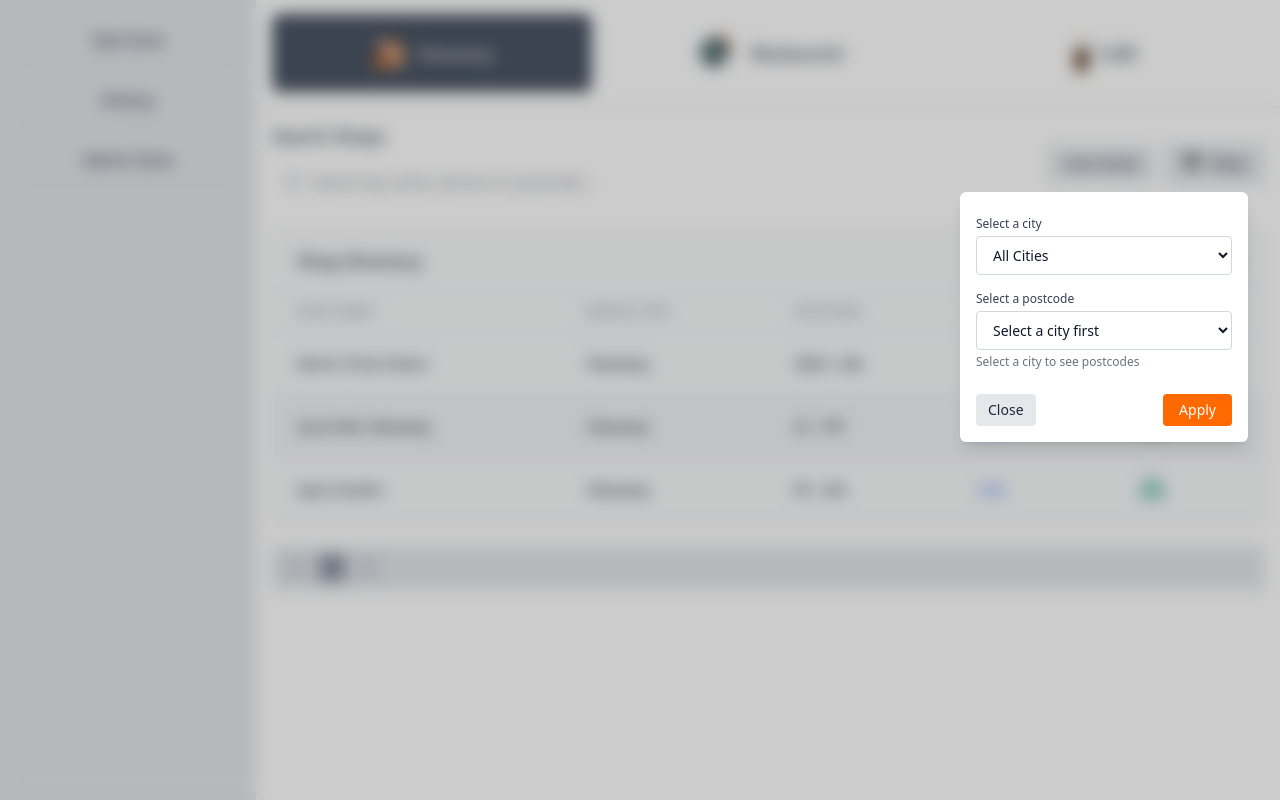
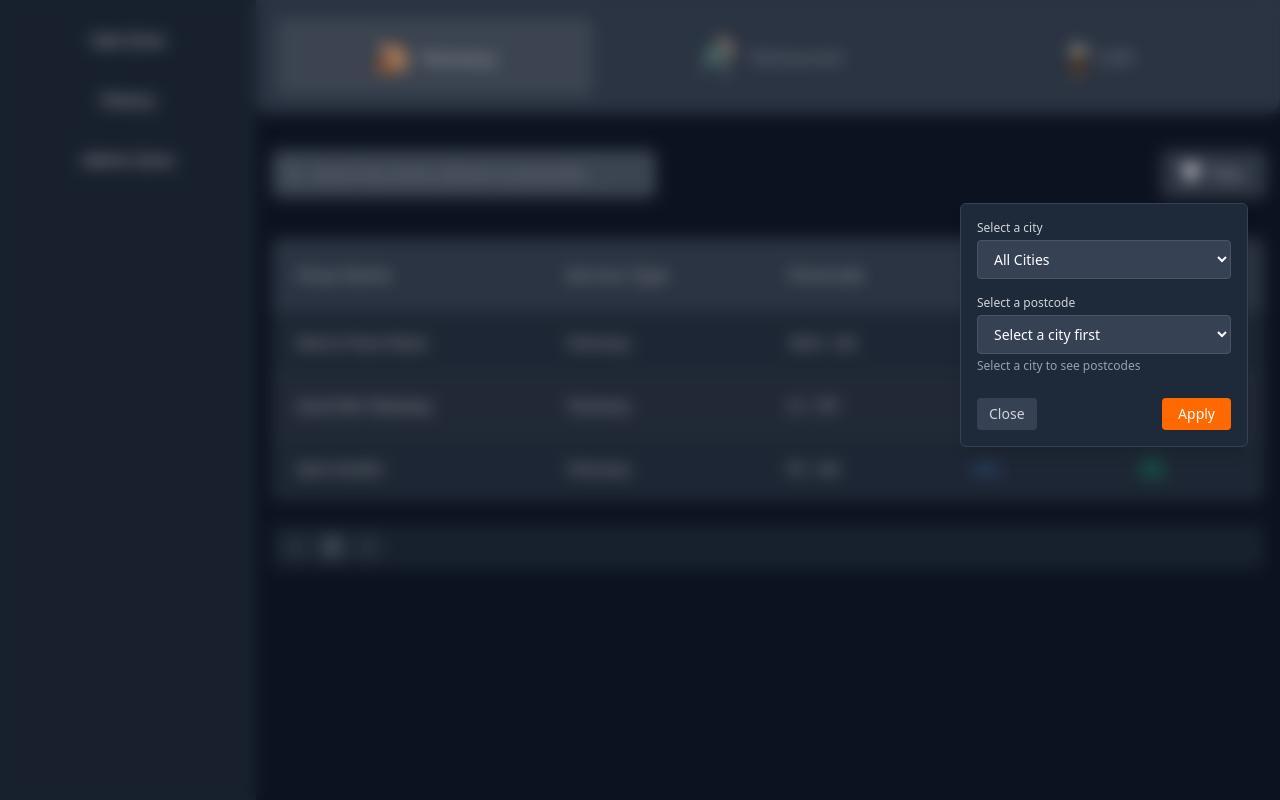
Before and after one commit to FardadAnsari/Sale-Cold-Call-Dashboard, a React (Vite) app: page / in a window 1280 px wide. Both pictures are taken after a click on the button "Filter". Built offline with nearby package versions, Linux system fonts and the light colour scheme.

Commit message:
Fix: UI Enhanced and Pages divided

```diff
--- a/src/App.jsx
+++ b/src/App.jsx
@@ -1,7 +1,7 @@
 import React, { useState } from 'react';
 import { Routes, Route, Navigate, Outlet } from 'react-router-dom';
 import Sidebar from './components/Sidebar';
-import SaleZone from './components/SaleZone';
+import SaleZone from './Pages/SaleZone';
 import ShopDetailsPage from './components/ShopDetailsPage';
 
 const Layout = ({ isDarkMode, toggleDarkMode }) => {
@@ -16,7 +16,7 @@ const Layout = ({ isDarkMode, toggleDarkMode }) => {
 };
 
 const App = () => {
-  const [isDarkMode, setIsDarkMode] = useState(false);
+  const [isDarkMode, setIsDarkMode] = useState(true); // Changed from false to true
 
   const toggleDarkMode = () => {
     setIsDarkMode(!isDarkMode);
--- a/src/components/SaleZone.jsx
+++ b/src/Pages/SaleZone.jsx
@@ -1,13 +1,13 @@
 import React, { useState } from 'react';
-import Table from './Table';
-import Search from './Search';
-import Pagination from './Pagination';
-import ShopDetails from './ShopDetails';
+import Table from '../components/Table';
+import Search from '../components/Search';
+import Pagination from '../components/Pagination';
+import ShopDetails from '../components/ShopDetails';
 import { RestaurantIcon, CafeIcon, FilterIcon } from 'src/Icons';
 import takeawayImg from '../images/takeaway.png';
 import mockShopData from '../mockData';
 
-const SaleZone = ({ isDarkMode, toggleDarkMode }) => {
+const SaleZone = () => {
   const [searchTerm, setSearchTerm] = useState('');
   const [filters, setFilters] = useState({ city: '', postcode: '', category: 'Takeaway' });
   const [tempFilters, setTempFilters] = useState({ city: '', postcode: '' });
@@ -15,6 +15,8 @@ const SaleZone = ({ isDarkMode, toggleDarkMode }) => {
   const [selectedShop, setSelectedShop] = useState(null);
   const [currentPage, setCurrentPage] = useState(1);
   const itemsPerPage = 10;
+
+  const isDarkMode = true;
 
   const uniqueCities = [...new Set(mockShopData.map((shop) => shop.city))];
   const uniquePostcodes = [...new Set(mockShopData.map((shop) => shop.postcode))];
@@ -99,18 +101,18 @@ const SaleZone = ({ isDarkMode, toggleDarkMode }) => {
   };
 
   return (
-    <div className={`${isDarkMode ? 'bg-gray-900 text-white' : 'text-gray-900'} min-h-screen`}>
-      <header className={`p-0 shadow-sm ${isDarkMode ? 'bg-gray-800' : 'bg-white'}`}>
+    <div className={`bg-gray-900 text-white min-h-screen`}>
+      <header className={`p-0 shadow-sm bg-gray-800`}>
         <div className="container mx-auto">
-          <div className={`flex px-2 py-3 rounded-b-2xl ${isDarkMode ? 'bg-gray-700' : 'bg-white'}`}>
+          <div className={`flex px-3 py-4 rounded-b-2xl bg-gray-700`}>
             {orderedCategories.map((category) => (
               <button
                 key={category}
                 onClick={() => handleCategoryClick(category)}
                 className={`flex-1 flex items-center justify-center gap-2 text-lg border-0 transition-all duration-300 text-center py-4 ${
                   filters.category === category
-                    ? 'bg-gray-600 text-white scale-95 rounded-lg'
-                    : `${isDarkMode ? 'bg-gray-700' : 'bg-white'} text-gray-900`
+                    ? 'bg-gray-600 text-gray-200 scale-95 rounded-lg'
+                    : 'bg-gray-700 text-gray-400'
                 }`}
               >
                 {getIconForCategory(category)}
@@ -121,21 +123,11 @@ const SaleZone = ({ isDarkMode, toggleDarkMode }) => {
         </div>
       </header>
       <main className={`container mx-auto p-4 space-y-6`}>
-        <div className="flex justify-between items-center">
+        <div className="flex justify-between items-center mt-5 pb-4">
           <div className="max-w-md md:max-w-xl lg:max-w-2xl flex-grow">
             <Search searchTerm={searchTerm} setSearchTerm={setSearchTerm} isDarkMode={isDarkMode} />
           </div>
           <div className="flex items-center space-x-3 ml-4">
-            <button
-              onClick={toggleDarkMode}
-              className={`px-4 py-2 text-sm rounded transition-colors ${
-                isDarkMode
-                  ? 'bg-gray-700 text-gray-200 hover:bg-gray-600'
-                  : 'bg-gray-200 text-gray-800 hover:bg-gray-300'
-              }`}
-            >
-              {isDarkMode ? 'Light Mode' : 'Dark Mode'}
-            </button>
             <div className="relative inline-block text-left">
               <button
                 onClick={() => {
@@ -145,14 +137,9 @@ const SaleZone = ({ isDarkMode, toggleDarkMode }) => {
                   });
                   setShowFilters(true);
                 }}
-                className={`flex items-center gap-2 px-4 py-2 rounded transition-colors ${
-                  isDarkMode
-                    ? 'bg-dark-700 border text-gray-200 hover:bg-gray-600'
-                    : 'bg-gray-200 text-gray-800 hover:bg-gray-300'
-                }`}
+                className={`flex items-center gap-2 px-4 py-2 rounded transition-colors bg-gray-700 border text-gray-200 hover:bg-gray-600`}
               >
-
-                <FilterIcon fill={isDarkMode ? 'white' : 'gray'}/>
+                <FilterIcon fill={'white'} />
                 <span>Filter</span>
               </button>
               {showFilters && (
@@ -162,25 +149,18 @@ const SaleZone = ({ isDarkMode, toggleDarkMode }) => {
                     onClick={() => setShowFilters(false)}
                   ></div>
                   <div
-                    className={`absolute right-4 mt-2 w-72 rounded-md shadow-lg z-50 ${
-                      isDarkMode ? 'bg-gray-800 border border-gray-700' : 'bg-white'
-                    }`}
+                    className={`absolute right-4 mt-2 w-72 rounded-md shadow-lg z-50 bg-gray-800 border border-gray-700`}
                   >
                     <div className="p-4">
-                      <h3 className={`text-sm font-medium mb-2 ${isDarkMode ? 'text-gray-200' : 'text-gray-900'}`}>
-
-                      </h3>
                       <div className="mb-4">
-                        <label htmlFor="filter-city" className={`block text-xs font-medium mb-1 ${isDarkMode ? 'text-gray-300' : 'text-gray-700'}`}>
+                        <label htmlFor="filter-city" className={`block text-xs font-medium mb-1 text-gray-300`}>
                           Select a city
                         </label>
                         <select
                           id="filter-city"
                           value={tempFilters.city}
                           onChange={handleCityChange}
-                          className={`w-full px-3 py-2 text-sm rounded border focus:outline-none focus:ring-2 focus:ring-blue-500 ${
-                            isDarkMode ? 'bg-gray-700 border-gray-600' : 'border-gray-300'
-                          }`}
+                          className={`w-full px-3 py-2 text-sm rounded border focus:outline-none focus:ring-2 focus:ring-blue-500 bg-gray-700 border-gray-600`}
                         >
                           <option value="">All Cities</option>
                           {uniqueCities.map((city) => (
@@ -189,7 +169,7 @@ const SaleZone = ({ isDarkMode, toggleDarkMode }) => {
                         </select>
                       </div>
                       <div className="mb-4">
-                        <label htmlFor="filter-postcode" className={`block text-xs font-medium mb-1 ${isDarkMode ? 'text-gray-300' : 'text-gray-700'}`}>
+                        <label htmlFor="filter-postcode" className={`block text-xs font-medium mb-1 text-gray-300`}>
                           Select a postcode
                           {tempFilters.city && <span className="text-xs ml-1 opacity-75">({tempFilters.city})</span>}
                         </label>
@@ -198,9 +178,7 @@ const SaleZone = ({ isDarkMode, toggleDarkMode }) => {
                           value={tempFilters.postcode}
                           onChange={handlePostcodeChange}
                           disabled={!tempFilters.city}
-                          className={`w-full px-3 py-2 text-sm rounded border focus:outline-none focus:ring-2 focus:ring-blue-500 ${
-                            isDarkMode ? 'bg-gray-700 border-gray-600' : 'border-gray-300'
-                          }`}
+                          className={`w-full px-3 py-2 text-sm rounded border focus:outline-none focus:ring-2 focus:ring-blue-500 bg-gray-700 border-gray-600`}
                         >
                           <option value="">
                             {tempFilters.city
@@ -224,7 +202,7 @@ const SaleZone = ({ isDarkMode, toggleDarkMode }) => {
                               ))}
                         </select>
                         {!tempFilters.city && (
-                          <p className={`mt-1 text-xs ${isDarkMode ? 'text-gray-400' : 'text-gray-500'}`}>
+                          <p className={`mt-1 text-xs text-gray-400`}>
                             Select a city to see postcodes
                           </p>
                         )}
@@ -232,11 +210,7 @@ const SaleZone = ({ isDarkMode, toggleDarkMode }) => {
                       <div className="flex justify-between pt-2">
                         <button
                           onClick={() => setShowFilters(false)}
-                          className={`px-3 py-1.5 text-sm rounded transition-colors ${
-                            isDarkMode
-                              ? 'bg-gray-700 hover:bg-gray-600 text-gray-300'
-                              : 'bg-gray-200 hover:bg-gray-300 text-gray-800'
-                          }`}
+                          className={`px-3 py-1.5 text-sm rounded transition-colors bg-gray-700 hover:bg-gray-600 text-gray-300`}
                         >
                           Close
                         </button>
@@ -265,9 +239,7 @@ const SaleZone = ({ isDarkMode, toggleDarkMode }) => {
       {selectedShop && (
         <div className="fixed inset-0 flex items-center justify-center bg-black bg-opacity-70 z-50 p-4">
           <div
-            className={`relative rounded-lg shadow-xl overflow-auto max-w-5xl w-full ${
-              isDarkMode ? 'bg-gray-800' : 'bg-white'
-            }`}
+            className={`relative rounded-lg shadow-xl overflow-auto max-w-5xl w-full bg-gray-800`}
             style={{ maxHeight: '90vh' }}
           >
             <button
--- a/src/components/Sidebar.jsx
+++ b/src/components/Sidebar.jsx
@@ -8,10 +8,10 @@ const Sidebar = ({ isDarkMode }) => {
           <li>
             <Link
               to="/"
-              className={`block w-full text-center py-3 px-4 rounded-md font-medium transition-colors ${
+              className={`block w-full text-center py-3 px-4 rounded-lg font-medium transition-all duration-300 transform ${
                 isDarkMode
-                  ? 'hover:bg-gray-600 text-white'
-                  : 'hover:bg-gray-100 text-gray-800 shadow-sm'
+                  ? 'hover:bg-gray-700 hover:scale-105 hover:shadow-lg text-white focus:outline-none focus:ring-4 focus:ring-gray-500/50 focus:ring-offset-2 focus:ring-offset-gray-800 focus:bg-gray-600 active:bg-gray-600'
+                  : 'hover:bg-gray-300 hover:scale-105 hover:shadow-xl text-gray-800 shadow-sm focus:outline-none focus:ring-4 focus:ring-gray-400/50 focus:ring-offset-2 focus:ring-offset-gray-200 focus:bg-gray-300 active:bg-gray-400'
               }`}
             >
               Sale Zone
@@ -20,10 +20,10 @@ const Sidebar = ({ isDarkMode }) => {
           <li>
             <Link
               to="/history"
-              className={`block w-full text-center py-3 px-4 rounded-md font-medium transition-colors ${
+              className={`block w-full text-center py-3 px-4 rounded-lg font-medium transition-all duration-300 transform ${
                 isDarkMode
-                  ? 'hover:bg-gray-600 text-white'
-                  : 'hover:bg-gray-100 text-gray-800 shadow-sm'
+                  ? 'hover:bg-gray-700 hover:scale-105 hover:shadow-lg text-white focus:outline-none focus:ring-4 focus:ring-gray-500/50 focus:ring-offset-2 focus:ring-offset-gray-800 focus:bg-gray-600 active:bg-gray-600'
+                  : 'hover:bg-gray-300 hover:scale-105 hover:shadow-xl text-gray-800 shadow-sm focus:outline-none focus:ring-4 focus:ring-gray-400/50 focus:ring-offset-2 focus:ring-offset-gray-200 focus:bg-gray-300 active:bg-gray-400'
               }`}
             >
               History
@@ -32,10 +32,10 @@ const Sidebar = ({ isDarkMode }) => {
           <li>
             <Link
               to="/admin"
-              className={`block w-full text-center py-3 px-4 rounded-md font-medium transition-colors ${
+              className={`block w-full text-center py-3 px-4 rounded-lg font-medium transition-all duration-300 transform ${
                 isDarkMode
-                  ? 'hover:bg-gray-600 text-white'
-                  : 'hover:bg-gray-100 text-gray-800 shadow-sm'
+                  ? 'hover:bg-gray-700 hover:scale-105 hover:shadow-lg text-white focus:outline-none focus:ring-4 focus:ring-gray-500/50 focus:ring-offset-2 focus:ring-offset-gray-800 focus:bg-gray-600 active:bg-gray-600'
+                  : 'hover:bg-gray-300 hover:scale-105 hover:shadow-xl text-gray-800 shadow-sm focus:outline-none focus:ring-4 focus:ring-gray-400/50 focus:ring-offset-2 focus:ring-offset-gray-200 focus:bg-gray-300 active:bg-gray-400'
               }`}
             >
               Admin Zone
--- a/src/components/search.jsx
+++ b/src/components/search.jsx
@@ -11,9 +11,9 @@ const Search = ({ searchTerm, setSearchTerm, isDarkMode }) => {
 
   return (
     <div className="max-w-md mx-auto md:mx-0">
-      <label htmlFor="search" className={`block text-lg font-medium mb-2 ${isDarkMode ? 'text-gray-200' : 'text-gray-900'}`}>
+      {/* <label htmlFor="search" className={`block text-lg font-medium mb-2 ${isDarkMode ? 'text-gray-200' : 'text-gray-900'}`}>
         Search Shops
-      </label>
+      </label> */}
       <div className="relative">
         <input
           id="search"
@@ -23,8 +23,8 @@ const Search = ({ searchTerm, setSearchTerm, isDarkMode }) => {
           placeholder="Search by name, phone or postcode..."
           className={`w-full sm:w-80 md:w-96 pl-10 pr-10 py-3 rounded-lg focus:ring-2 focus:ring-blue-500 ${
             isDarkMode
-              ? 'bg-transparent border-none text-white focus:border-blue-400 focus:ring-blue-400'
-              : 'bg-transparent border-none text-gray-900 focus:border-blue-500 focus:ring-blue-500'
+              ? 'bg-gray-600 text-white focus:border-blue-400 focus:ring-blue-400'
+              : 'bg-gray-100 text-gray-900 focus:border-blue-500 focus:ring-blue-500'
           }`}
           style={{ outline: 'none', boxShadow: 'none' }}
         />
--- a/src/components/table.jsx
+++ b/src/components/table.jsx
@@ -16,21 +16,21 @@ const Table = ({ shops = [], isDarkMode }) => {
     return (
       <tr key={`skeleton-${index}`} className={`cursor-pointer ${rowBgClass}`}>
         <td className={`px-6 py-4 whitespace-nowrap text-sm font-medium ${isDarkMode ? 'text-gray-200' : 'text-gray-900'}`}>
-          <div className={`h-4 rounded w-3/4 ${isDarkMode ? 'bg-gray-700' : 'bg-gray-200'}`}></div>
+          <div className={`h-6 rounded w-3/4 ${isDarkMode ? 'bg-gray-700' : 'bg-gray-200'}`}></div>
         </td>
         <td className={`px-6 py-4 whitespace-nowrap text-sm ${isDarkMode ? 'text-gray-300' : 'text-gray-900'}`}>
-          <div className={`h-4 rounded w-1/2 ${isDarkMode ? 'bg-gray-700' : 'bg-gray-200'}`}></div>
+          <div className={`h-6 rounded w-1/2 ${isDarkMode ? 'bg-gray-700' : 'bg-gray-200'}`}></div>
         </td>
         <td className={`px-6 py-4 whitespace-nowrap text-sm ${isDarkMode ? 'text-gray-300' : 'text-gray-900'}`}>
-          <div className={`h-4 rounded w-1/3 ${isDarkMode ? 'bg-gray-700' : 'bg-gray-200'}`}></div>
+          <div className={`h-6 rounded w-1/3 ${isDarkMode ? 'bg-gray-700' : 'bg-gray-200'}`}></div>
         </td>
         <td className={`px-6 py-4 whitespace-nowrap text-sm ${isDarkMode ? 'text-blue-400' : 'text-blue-600'}`}>
-          <div className={`h-4 rounded w-1/5 ${isDarkMode ? 'bg-gray-700' : 'bg-gray-200'}`}></div>
+          <div className={`h-6 rounded w-1/5 ${isDarkMode ? 'bg-gray-700' : 'bg-gray-200'}`}></div>
         </td>
         <td className={`px-6 py-4 whitespace-nowrap ${isDarkMode ? 'text-gray-300' : 'text-gray-900'}`}>
           <div className={`inline-flex items-center px-2.5 py-0.5 rounded-full text-xs font-medium ${isDarkMode ? 'bg-gray-700' : 'bg-gray-200'}`}>
-            <span className={`w-1.5 h-1.5 rounded-full mr-1.5 ${isDarkMode ? 'bg-gray-700' : 'bg-gray-200'}`}></span>
-            <div className={`h-3 rounded w-8 ${isDarkMode ? 'bg-gray-700' : 'bg-gray-200'}`}></div>
+            <span className={`w-3.5 h-3.5 rounded-full mr-1.5 ${isDarkMode ? 'bg-gray-700' : 'bg-gray-200'}`}></span>
+            <div className={`h-4 rounded w-8 ${isDarkMode ? 'bg-gray-700' : 'bg-gray-200'}`}></div>
           </div>
         </td>
       </tr>
@@ -44,20 +44,20 @@ const Table = ({ shops = [], isDarkMode }) => {
     return (
       <div
         key={`skeleton-mobile-${index}`}
-        className={`px-6 py-4 space-y-2 ${isDarkMode ? 'text-gray-300' : 'text-gray-600'} cursor-pointer ${cardBgClass}`}
+        className={`px-6 py-4 space-y-3 ${isDarkMode ? 'text-gray-300' : 'text-gray-600'} cursor-pointer ${cardBgClass}`}
       >
-        <div className="flex justify-between">
+        <div className="flex justify-between items-center">
           <h3 className={`font-medium ${isDarkMode ? 'text-gray-200' : 'text-gray-900'}`}>
-            <div className={`h-5 rounded w-1/2 ${isDarkMode ? 'bg-gray-700' : 'bg-gray-200'}`}></div>
+            <div className={`h-6 rounded w-1/2 ${isDarkMode ? 'bg-gray-700' : 'bg-gray-200'}`}></div>
           </h3>
           <div className={`inline-flex items-center px-2.5 py-0.5 rounded-full text-xs font-medium ${isDarkMode ? 'bg-gray-700' : 'bg-gray-200'}`}>
-            <span className={`w-1.5 h-1.5 rounded-full mr-1.5 ${isDarkMode ? 'bg-gray-700' : 'bg-gray-200'}`}></span>
-            <div className={`h-3 rounded w-8 ${isDarkMode ? 'bg-gray-700' : 'bg-gray-200'}`}></div>
+            <span className={`w-3.5 h-3.5 rounded-full mr-1.5 ${isDarkMode ? 'bg-gray-700' : 'bg-gray-200'}`}></span>
+            <div className={`h-4 rounded w-8 ${isDarkMode ? 'bg-gray-700' : 'bg-gray-200'}`}></div>
           </div>
         </div>
-        <p className="text-sm"><div className={`h-3 rounded w-1/3 ${isDarkMode ? 'bg-gray-700' : 'bg-gray-200'}`}></div></p>
-        <p className="text-sm"><div className={`h-3 rounded w-1/4 ${isDarkMode ? 'bg-gray-700' : 'bg-gray-200'}`}></div></p>
-        <p className="text-sm"><div className={`h-3 rounded w-1/4 ${isDarkMode ? 'bg-gray-700' : 'bg-gray-200'}`}></div></p>
+        <p className="text-sm"><div className={`h-4 rounded w-1/3 ${isDarkMode ? 'bg-gray-700' : 'bg-gray-200'}`}></div></p>
+        <p className="text-sm"><div className={`h-4 rounded w-1/4 ${isDarkMode ? 'bg-gray-700' : 'bg-gray-200'}`}></div></p>
+        <p className="text-sm"><div className={`h-4 rounded w-1/4 ${isDarkMode ? 'bg-gray-700' : 'bg-gray-200'}`}></div></p>
       </div>
     );
   });
@@ -111,28 +111,23 @@ const Table = ({ shops = [], isDarkMode }) => {
     <div className={`shadow-sm rounded-lg border overflow-hidden ${
       isDarkMode ? 'bg-gray-800 border-gray-700' : 'bg-white border-gray-200'
     }`}>
-      <div className={`px-6 py-4 border-b flex justify-between items-center ${
-        isDarkMode ? 'bg-gray-700 border-gray-600 text-gray-200' : 'bg-gray-50 border-gray-200 text-gray-900'
-      }`}>
-        <h2 className="text-lg font-medium">Shop Directory</h2>
-        <span className="text-sm">{shops.length} results</span>
-      </div>
+
       {/* Desktop Table */}
       <div className="overflow-x-auto md:block hidden">
         <table className={`min-w-full divide-y ${isDarkMode ? 'divide-gray-700' : 'divide-gray-200'}`}>
           <thead className={isDarkMode ? 'bg-gray-700' : 'bg-gray-50'}>
             <tr>
-              <th scope="col" className={`px-6 py-3 text-left text-xs font-medium uppercase tracking-wider ${isDarkMode ? 'text-gray-300' : 'text-gray-500'}`}>Shop Name</th>
-              <th scope="col" className={`px-6 py-3 text-left text-xs font-medium uppercase tracking-wider ${isDarkMode ? 'text-gray-300' : 'text-gray-500'}`}>Service Type</th>
-              <th scope="col" className={`px-6 py-3 text-left text-xs font-medium uppercase tracking-wider ${isDarkMode ? 'text-gray-300' : 'text-gray-500'}`}>Postcode</th>
-              <th scope="col" className={`px-6 py-3 text-left text-xs font-medium uppercase tracking-wider ${isDarkMode ? 'text-gray-300' : 'text-gray-500'}`}>Website</th>
-              <th scope="col" className={`px-6 py-3 text-left text-xs font-medium uppercase tracking-wider ${isDarkMode ? 'text-gray-300' : 'text-gray-500'}`}>Status</th>
+              <th scope="col" className={`px-6 py-6 text-left text-l font-medium  tracking-wider ${isDarkMode ? 'text-gray-300' : 'text-gray-500'}`}>Shop Name</th>
+              <th scope="col" className={`px-6 py-3 text-left text-l font-medium  tracking-wider ${isDarkMode ? 'text-gray-300' : 'text-gray-500'}`}>Service Type</th>
+              <th scope="col" className={`px-6 py-3 text-left text-l font-medium  tracking-wider ${isDarkMode ? 'text-gray-300' : 'text-gray-500'}`}>Postcode</th>
+              <th scope="col" className={`px-6 py-3 text-left text-l font-medium  tracking-wider ${isDarkMode ? 'text-gray-300' : 'text-gray-500'}`}>Website</th>
+              <th scope="col" className={`px-6 py-3 text-left text-l font-medium  tracking-wider ${isDarkMode ? 'text-gray-300' : 'text-gray-500'}`}>Status</th>
             </tr>
           </thead>
           <tbody className={isDarkMode ? 'bg-gray-800 divide-y divide-gray-700' : 'bg-white divide-y divide-gray-200'}>
             {shops.map((shop, index) => (
               <tr key={shop.id} onClick={() => handleRowClick(shop)} className={`cursor-pointer ${index % 2 === 0 ? isDarkMode ? 'bg-gray-700/30' : 'bg-gray-50' : isDarkMode ? 'bg-gray-700/50' : 'bg-gray-100'}`}>
-                <td className={`px-6 py-4 whitespace-nowrap text-sm font-medium ${isDarkMode ? 'text-gray-200' : 'text-gray-900'}`}>{shop.name}</td>
+                <td className={`px-6 py-4 whitespace-nowrap text-sm font-medium ${isDarkMode ? 'text-gray-200' : 'text-gray-900'} `}>{shop.name}</td>
                 <td className={`px-6 py-4 whitespace-nowrap text-sm ${isDarkMode ? 'text-gray-300' : 'text-gray-900'}`}>{shop.serviceType}</td>
                 <td className={`px-6 py-4 whitespace-nowrap text-sm font-mono ${isDarkMode ? 'text-gray-300' : 'text-gray-900'}`}>{shop.postcode}</td>
                 <td className={`px-6 py-4 whitespace-nowrap text-sm ${isDarkMode ? 'text-blue-400' : 'text-blue-600'}`}>{formatWebsite(shop.website)}</td>
@@ -145,8 +140,8 @@ const Table = ({ shops = [], isDarkMode }) => {
       {/* Mobile View */}
       <div className={`divide-y md:hidden ${isDarkMode ? 'divide-gray-700 text-gray-300' : 'divide-gray-200 text-gray-600'}`}>
         {shops.map((shop) => (
-          <div key={shop.id} onClick={() => handleRowClick(shop)} className={`px-6 py-4 space-y-2 ${isDarkMode ? 'bg-gray-700/30' : 'bg-gray-50'}`}>
-            <div className="flex justify-between">
+          <div key={shop.id} onClick={() => handleRowClick(shop)} className={`px-6 py-4 space-y-3 ${isDarkMode ? 'bg-gray-700/30' : 'bg-gray-50'}`}>
+            <div className="flex justify-between items-center">
               <h3 className={`font-medium ${isDarkMode ? 'text-gray-200' : 'text-gray-900'}`}>{shop.name}</h3>
               {getStatusBadge(shop.status)}
             </div>
```
Also changed, not shown: src/Pages/AdminZone.jsx (renamed from src/components/AdminZone.jsx), src/Pages/HistoryZone.jsx (renamed from src/components/HistoryZone.jsx).
